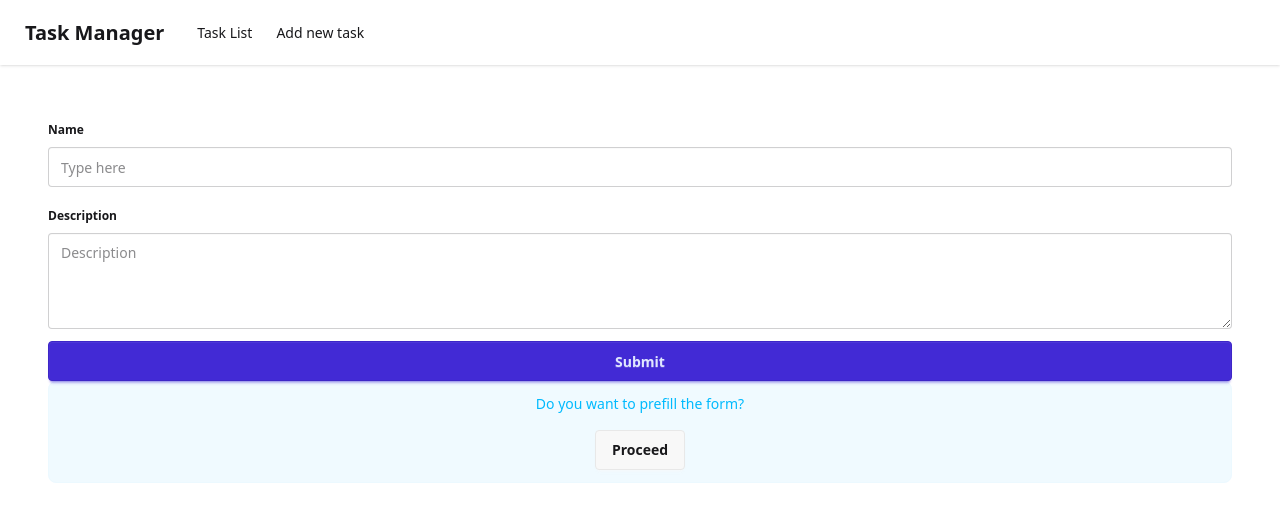
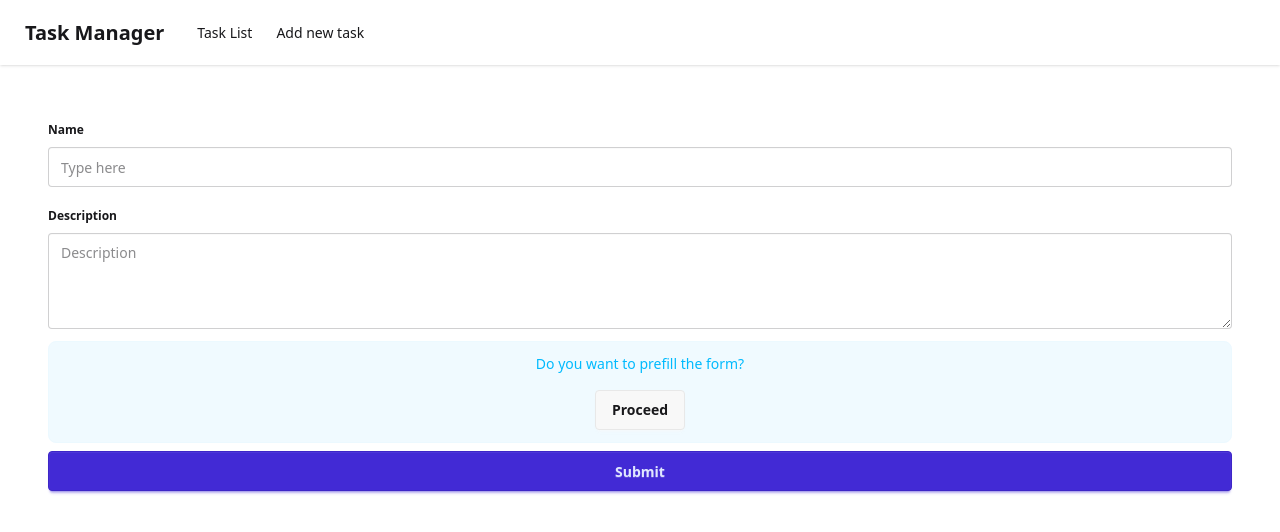
Before and after one commit to ngDevsAndFriends/aaa-angular-demo, an Angular app: page /add-task in a window 1280 px wide. Shown: the top 532 px of the page. Built offline with nearby package versions, Linux system fonts and the light colour scheme.

Commit message:
moved the alert-banner before the submit button in the task-form component

```diff
--- a/src/app/task-form/task-form.html
+++ b/src/app/task-form/task-form.html
@@ -13,7 +13,7 @@
     ></textarea>
   </fieldset>
 
+  <app-alert-banner message="Do you want to prefill the form?" type="info" (onsubmit)="prefillForm()" />
+
   <button type="submit" class="btn btn-primary">Submit</button>
 </form>
-
-<app-alert-banner message="Do you want to prefill the form?" type="info" (onsubmit)="prefillForm()" />
```
